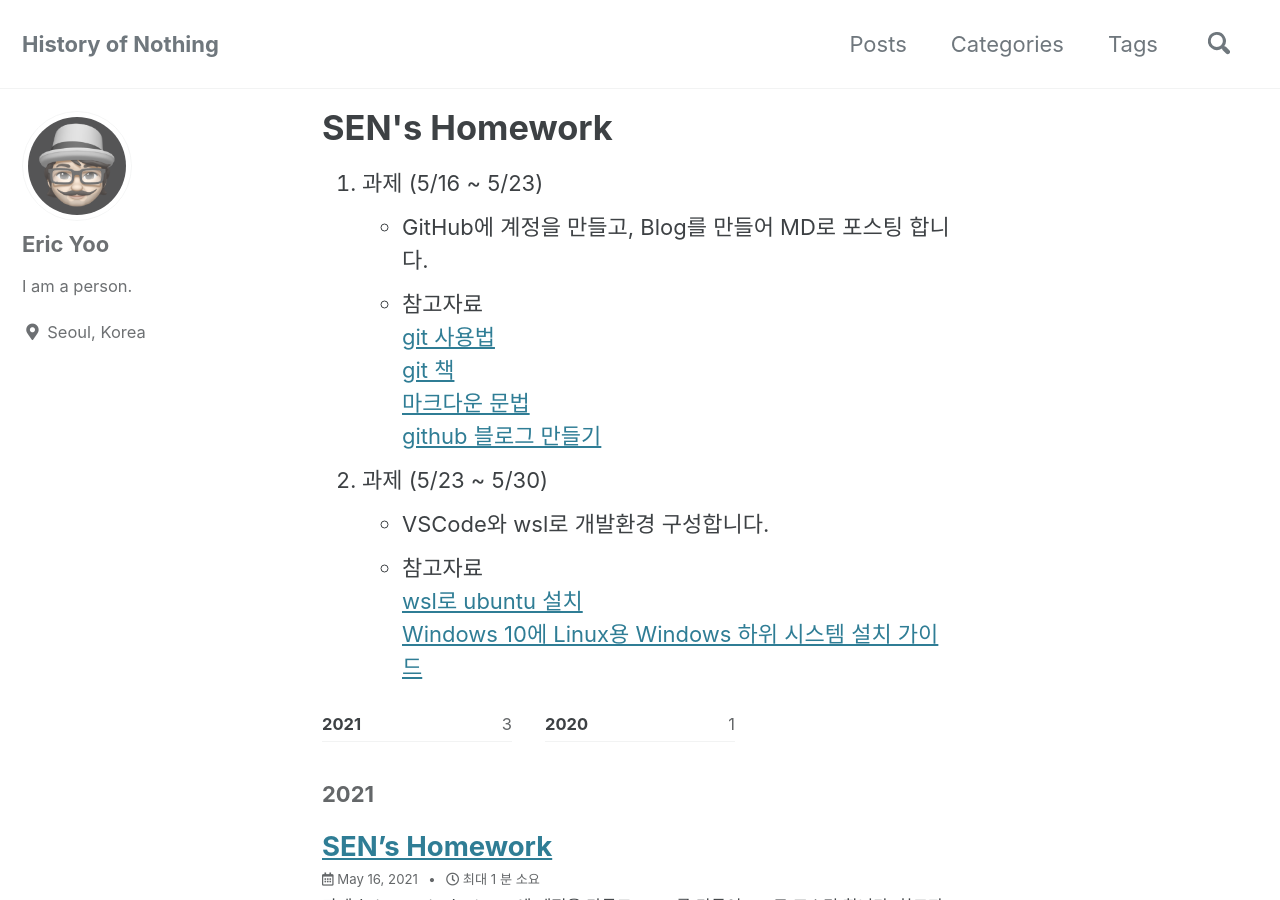
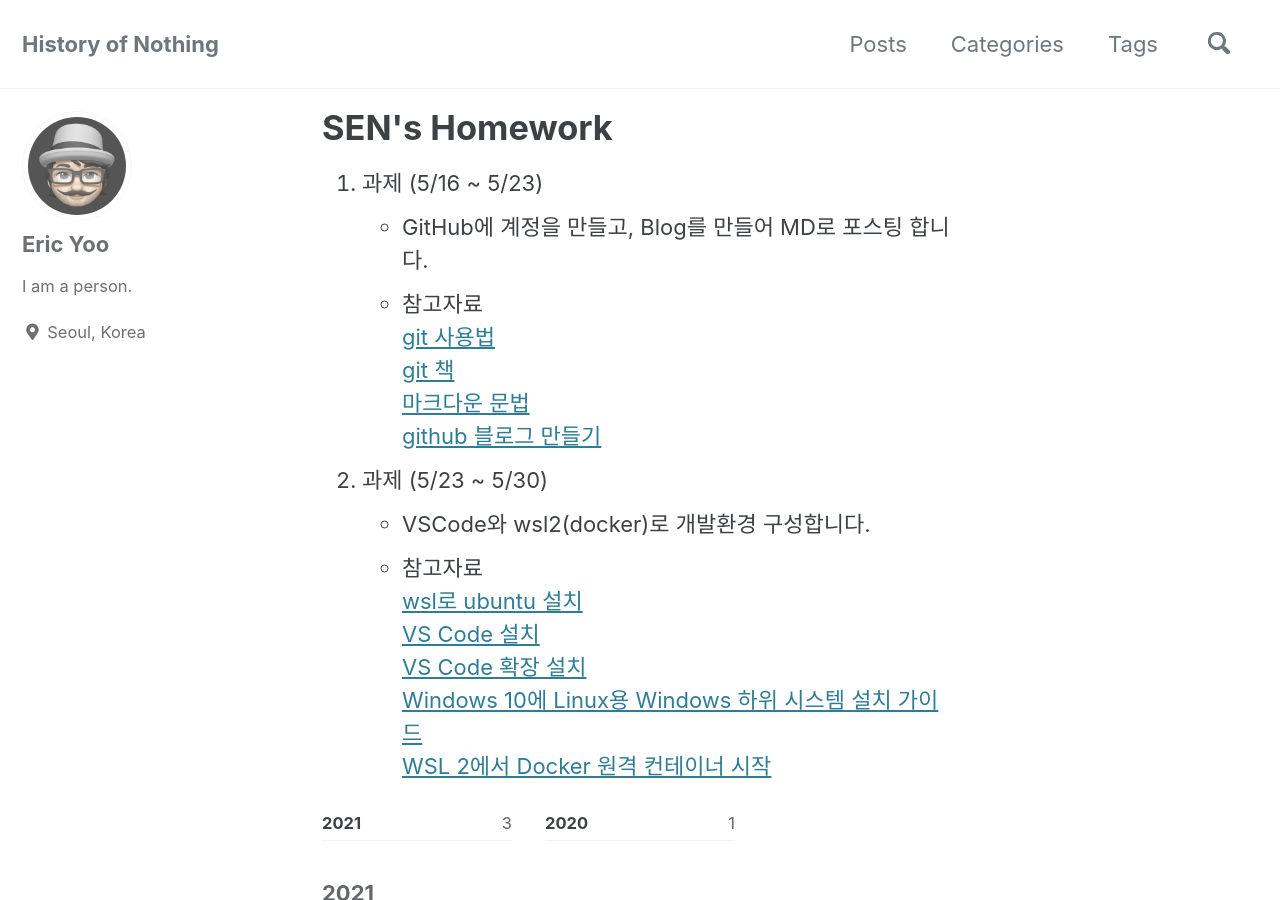
Before and after one commit to yoosungung/yoosungung.github.io, a Jekyll site: the page built from _posts/2021-05-16-SENsHomework.md, in a window 1280 px wide and 900 px high. Built offline with Jekyll 4.4.1, drawn with Linux system fonts in a browser that asks for light colours; cached includes are drawn as plain includes.

Commit message:
Update 2021-05-16-SENsHomework.md

```diff
--- a/_posts/2021-05-16-SENsHomework.md
+++ b/_posts/2021-05-16-SENsHomework.md
@@ -12,8 +12,13 @@ tags: [git, wsl2, markdown]
    [git 책](http://git-scm.com/book/ko/v2)
    [마크다운 문법](https://gist.github.com/ihoneymon/652be052a0727ad59601)
    [github 블로그 만들기](https://velog.io/@shg4821/%EA%B9%83%ED%97%88%EB%B8%8C-%EB%B8%94%EB%A1%9C%EA%B7%B8-%EB%A7%8C%EB%93%A4%EA%B8%B0-1)
+
+
 2. 과제 (5/23 ~ 5/30)
- - VSCode와 wsl로 개발환경 구성합니다.
+ - VSCode와 wsl2(docker)로 개발환경 구성합니다.
  - 참고자료
    [wsl로 ubuntu 설치](https://www.youtube.com/watch?v=Y_6PGpcvYW8&list=PLb9aAqiVOvUUx2JxfTaw10VycL7keumX-&index=2)
+   [VS Code 설치](https://code.visualstudio.com/)
+   [VS Code 확장 설치](https://www.google.com/search?q=vscode+%ED%95%84%EC%88%98)
    [Windows 10에 Linux용 Windows 하위 시스템 설치 가이드](https://docs.microsoft.com/ko-kr/windows/wsl/install-win10)
+   [WSL 2에서 Docker 원격 컨테이너 시작](https://docs.microsoft.com/ko-kr/windows/wsl/tutorials/wsl-containers)
```
